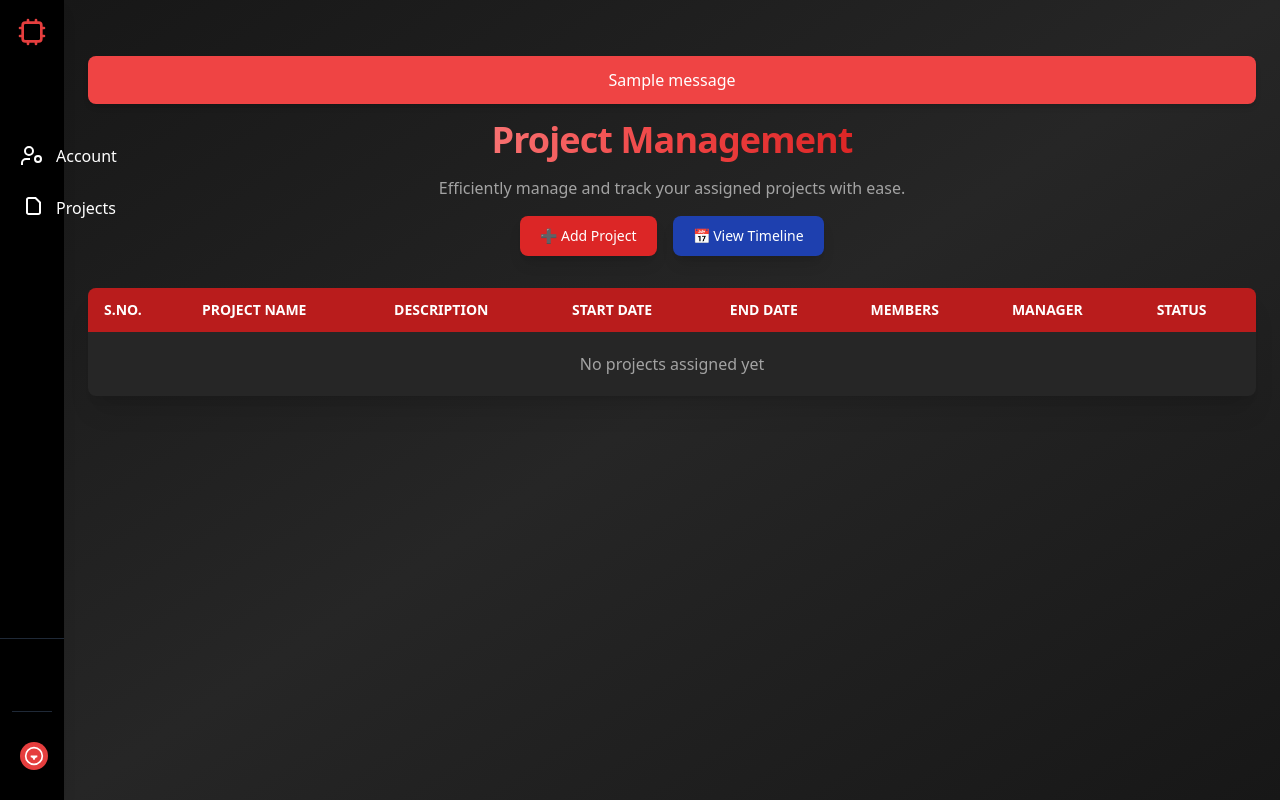
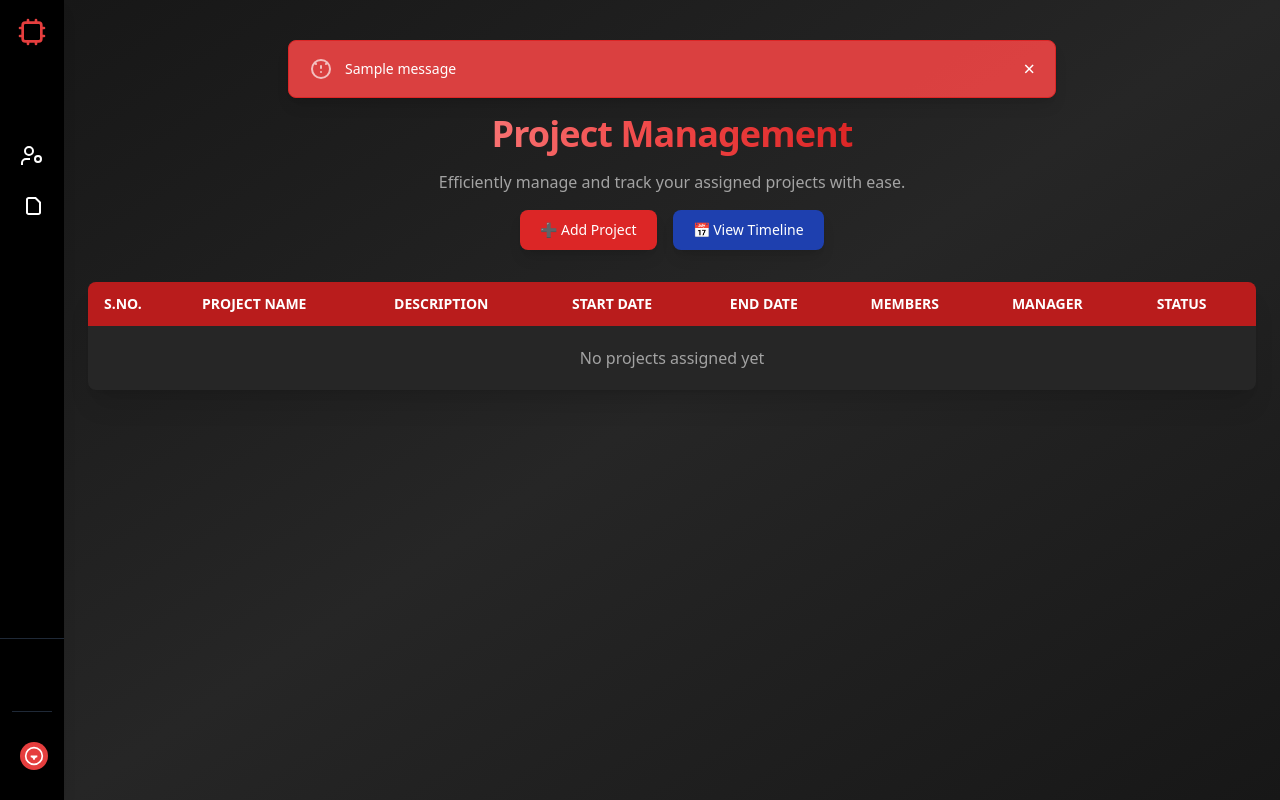
Before and after one commit to aryam643/ERP_Training, a Django app: page /delete_project/12/ in a window 1280 px wide. Run offline with Django 4.2, Linux system fonts and the light colour scheme; a user stored in the database is signed in; data comes from the database, SQL or seed files in the repository; tables that the repository leaves empty hold one stand-in row (values such as "Sample post"); one stand-in notice (Sample message) is shown; some libraries are stand-ins or nearby versions.

Commit message:
project_list error message update

```diff
--- a/ersys/website/templates/website/project_list.html
+++ b/ersys/website/templates/website/project_list.html
@@ -11,10 +11,17 @@
 <!-- Themed Background -->
 <div class="min-h-screen bg-gradient-to-br from-neutral-900 via-neutral-800 to-neutral-900 text-white py-10 px-6">
     {% for message in messages %}
-    <p class="container mx-auto mt-4 text-center mb-4 py-3 px-4 bg-red-500 text-white shadow-md rounded-lg">
-        {{ message }}
-    </p>
+    <div class="container mx-auto max-w-3xl mb-4 flex items-center justify-between gap-4 rounded-lg border border-red-600 bg-red-500/90 px-5 py-4 shadow-lg animate-fade-in-down">
+        <div class="flex items-center gap-3">
+            <svg class="w-6 h-6 text-white animate-pulse" fill="none" stroke="currentColor" stroke-width="2" viewBox="0 0 24 24">
+                <path stroke-linecap="round" stroke-linejoin="round" d="M18.364 5.636l-1.414 1.414M5.636 5.636l1.414 1.414M12 9v2m0 4h.01M21 12a9 9 0 11-18 0 9 9 0 0118 0z" />
+            </svg>
+            <span class="text-white text-sm font-medium">{{ message }}</span>
+        </div>
+        <button onclick="this.parentElement.style.display='none';" class="text-white hover:text-red-200 transition text-xl leading-none">&times;</button>
+    </div>
     {% endfor %}
+
     <!-- Header Section -->
     <div class="text-center mb-8 space-y-4">
         <h2 class="text-4xl font-extrabold tracking-tight">
```
